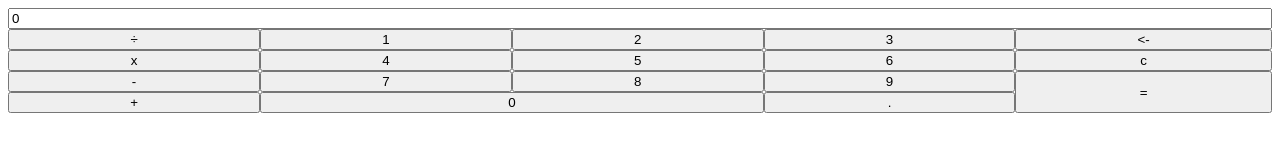
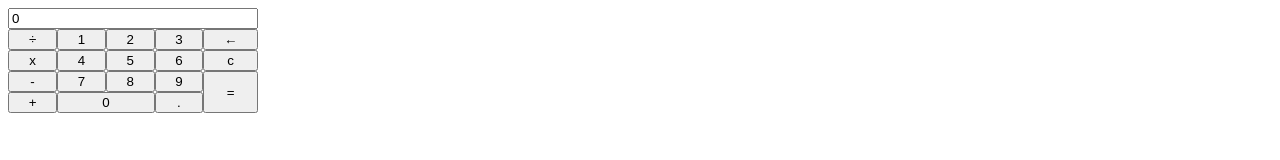
Before and after one commit to EmersonHoruss/calculator-js, a plain HTML site: page index.html in a window 1280 px wide. Drawn offline with Linux system fonts and the light colour scheme.

Commit message:
added arrow left ascci and deleted comments in js

```diff
--- a/index.html
+++ b/index.html
@@ -13,7 +13,7 @@
       <button class="calculator__1">1</button>
       <button class="calculator__2">2</button>
       <button class="calculator__3">3</button>
-      <button class="calculator__eraser"><-</button>
+      <button class="calculator__eraser">←</button>
       <button class="calculator__multiplier">x</button>
       <button class="calculator__4">4</button>
       <button class="calculator__5">5</button>
--- a/main.js
+++ b/main.js
@@ -36,9 +36,6 @@ const calculator = document.querySelector(".calculator");
 
 calculator.addEventListener("click", function (event) {
   const element = event.target;
-  //   console.log("previousNumber", previousNumber);
-  //   console.log("operator", operator);
-  //   console.log("currentNumber", currentNumber);
   if (element.matches("button")) {
     addNumber(element);
     addDot(element);
--- a/styles.css
+++ b/styles.css
@@ -8,6 +8,7 @@
     "multiplier _4 _5 _6 cleaner"
     "subtracter _7 _8 _9 equaler"
     "adder _0 _0 dot equaler";
+    max-width: 250px;
 }
 
 .calculator__screen {
```
